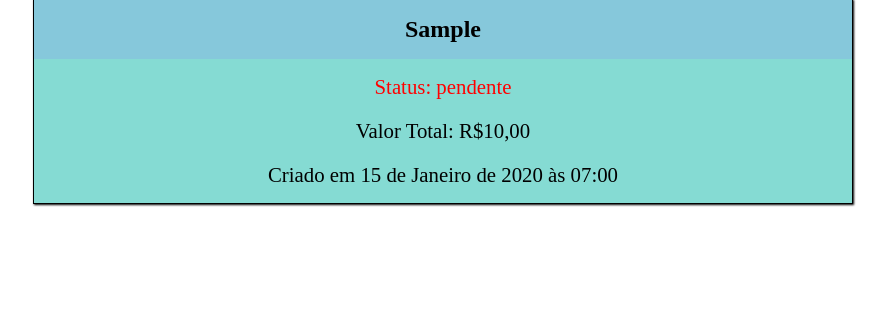
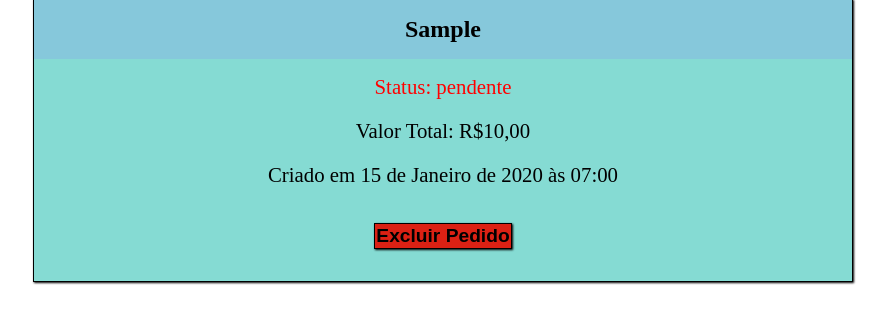
Before and after one commit to cesario-neto/order_manager, a Django app: template order/templates/order/index.html in a window 1280 px wide. Shown: the part 237-561 px from the top of the page, without its empty margins (197-1084 px from the left). Run offline with Django 4.2, Linux system fonts and the light colour scheme; the template is opened without the code that fills it: values that come from a table or form of the project are taken from there, others are empty; tables that the repository leaves empty hold one stand-in row (values such as "Sample post").

Commit message:
Adding delete order button

```diff
--- a/order/templates/order/index.html
+++ b/order/templates/order/index.html
@@ -22,6 +22,10 @@
 
                         <p>Valor Total: R${{ order.total_value }}</p>
                         <p>Criado em {{ order.created_at }}</p>
+                        <form action="{% url "order:delete_order" order.id %}" method="post">
+                            {% csrf_token %}
+                            <button class="btn btn-warning">Excluir Pedido</button>
+                        </form>
                     </div>
                 </div>
                 {% endfor %}
```
